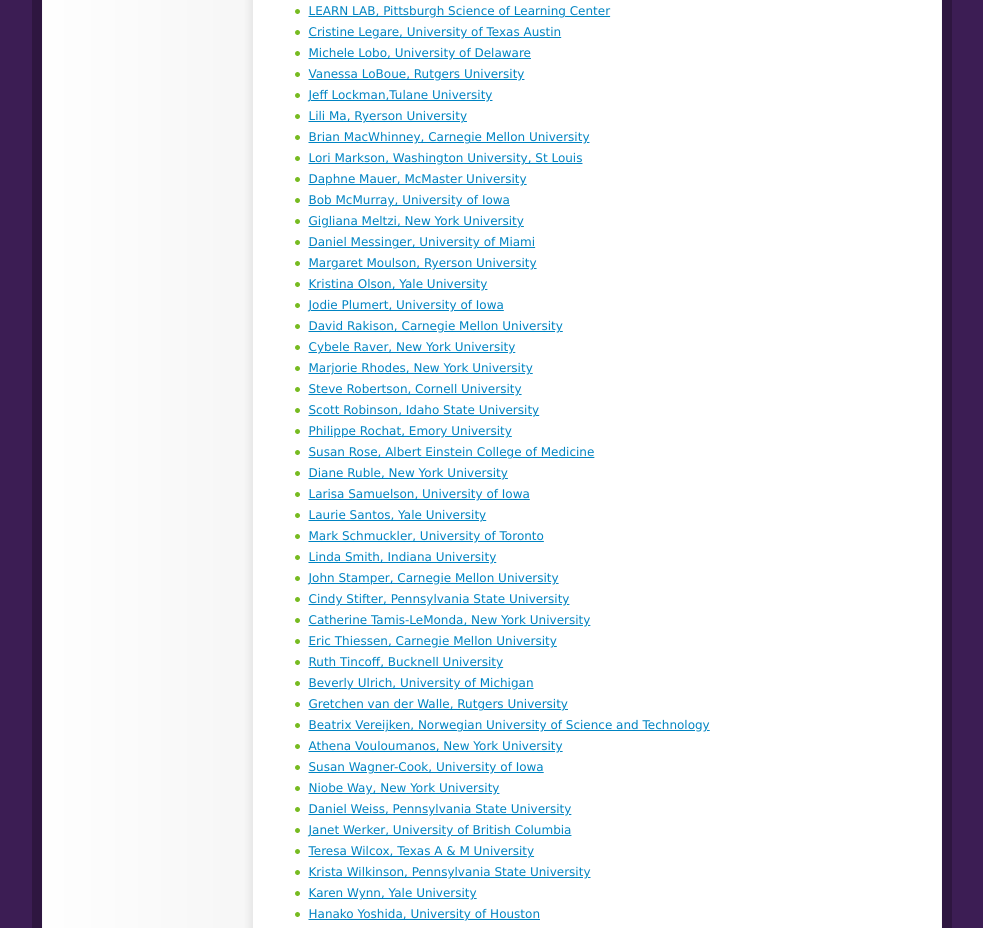
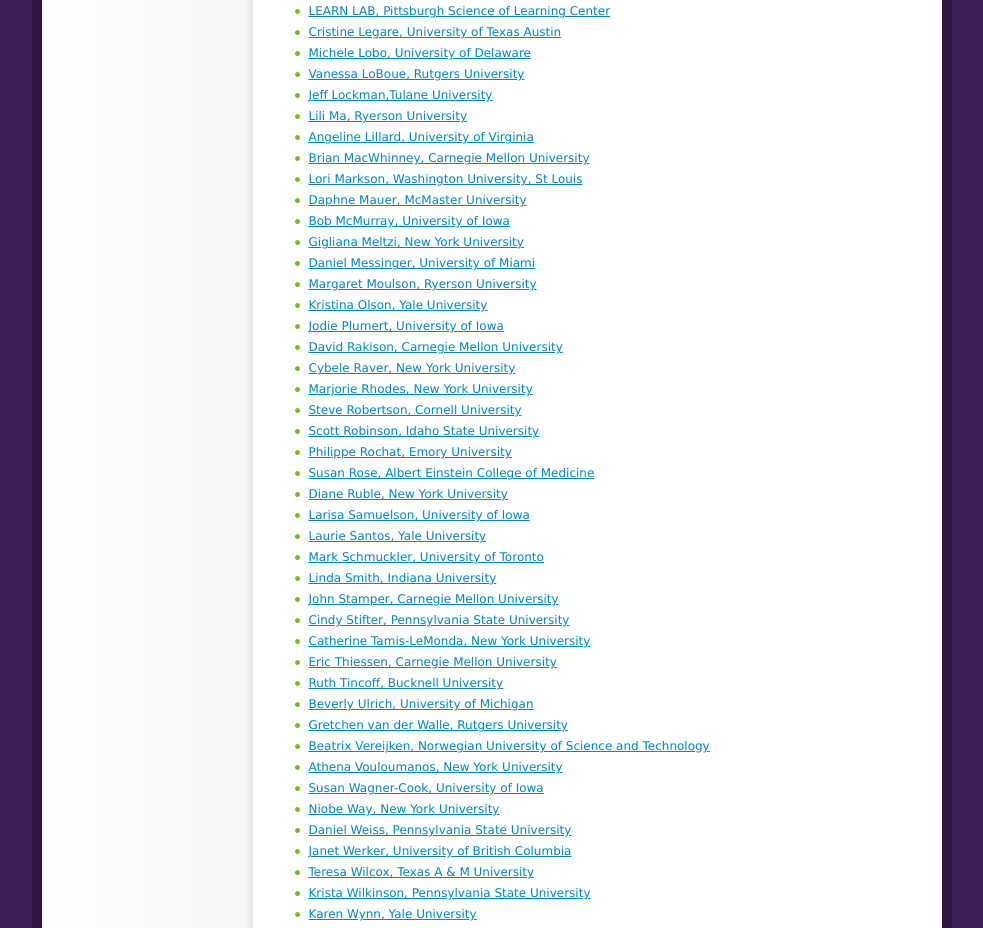
Before and after one commit to OpenSHAPA/openshare, a plain HTML site: page index.html in a window 1280 px wide. Shown: the part 1647-2575 px from the top of the page, without its empty margins (149-1132 px from the left). Drawn offline with Linux system fonts and the light colour scheme.

Commit message:
Added more names.

```diff
--- a/index.html
+++ b/index.html
@@ -117,6 +117,7 @@
   <li><a href="http://www.faculty.virginia.edu/childstudycenter/people2.html">Vanessa LoBoue, Rutgers University</a></li>
   <li><a href="http://tulane.edu/sse/psyc/faculty-and-staff/faculty/lockman.cfm">Jeff Lockman,Tulane University</a></li>
   <li><a href="http://www.ryerson.ca/psychology/faculty/ma/index.html">Lili Ma, Ryerson University</a></li>
+  <li><a href="http://www.virginia.edu/psychology/people/detail.php?id=77">Angeline Lillard, University of Virginia</a></li>
   <li><a href="http://psyling.psy.cmu.edu/">Brian MacWhinney, Carnegie Mellon University</a></li>
   <li><a href="http://psychweb.wustl.edu/markson">Lori Markson, Washington University, St Louis</a></li>
   <li><a href="http://www.science.mcmaster.ca/Psychology/dm.html">Daphne Mauer, McMaster University</a></li>
```
